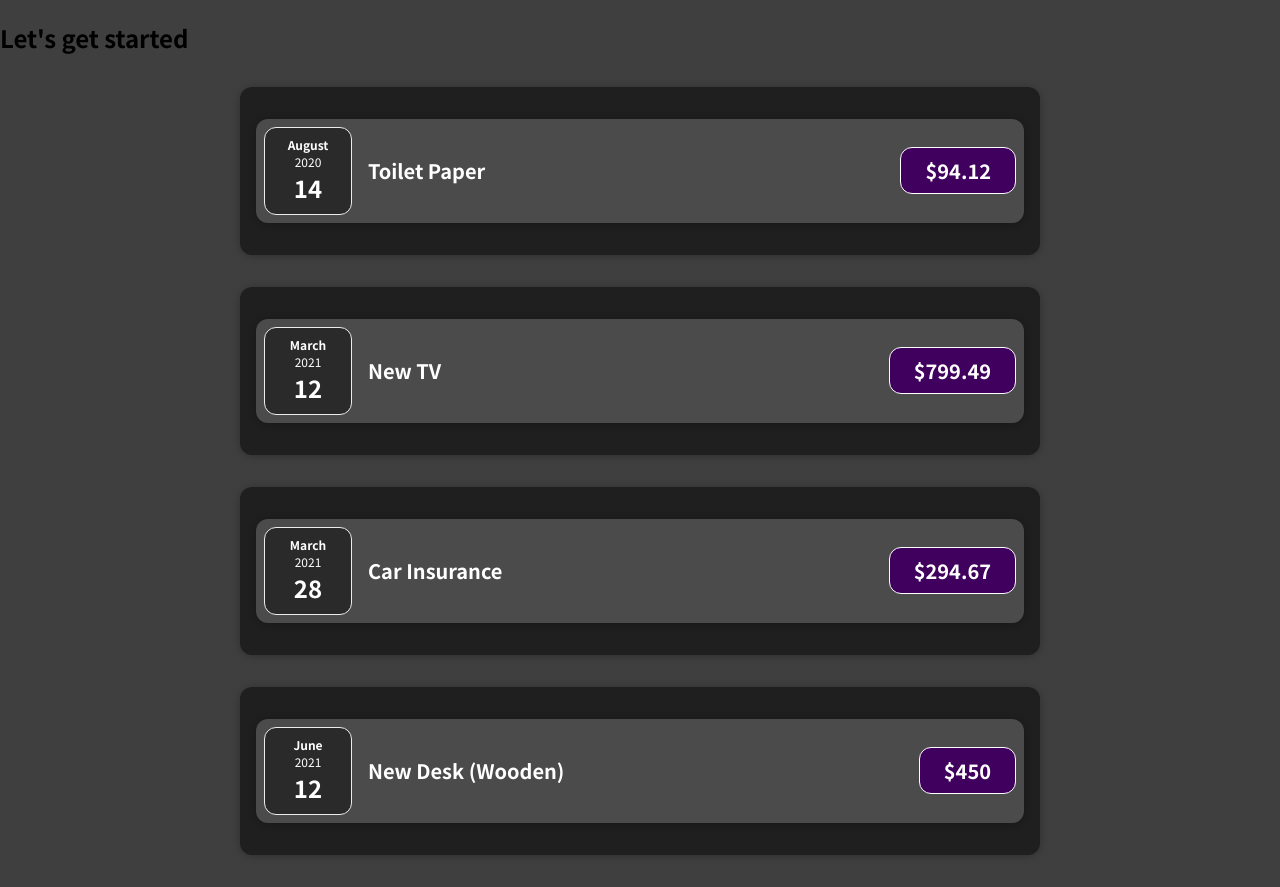
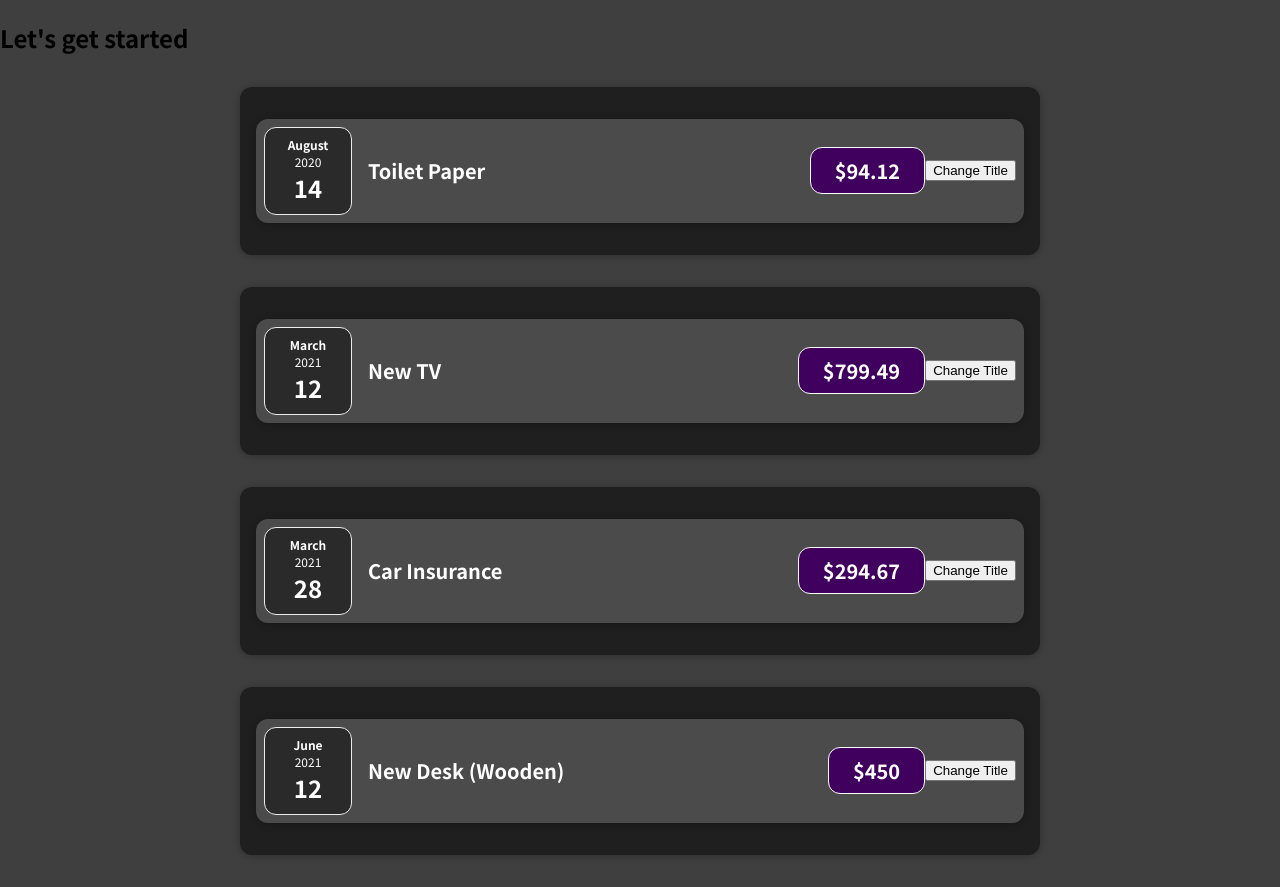
Before and after one commit to sarthak13gupta/expense_app_react, a React (Create React App) app: page / in a window 1280 px wide. Built offline with nearby package versions, Linux system fonts and the light colour scheme.

Commit message:
useState hook

```diff
--- a/src/components/Expenses/ExpenseItem.jsx
+++ b/src/components/Expenses/ExpenseItem.jsx
@@ -1,15 +1,24 @@
+import React , {useState} from "react";
+
 import "./ExpenseItem.css"
 import ExpenseDate from "./ExpenseDate";
 import Card from "../UI/Card"
 const ExpenseItem = (props) => {
+    const [title , setTitle] = useState(props.title)
+
+    const clickHandler = () => {
+        setTitle('Updated!!')
+        console.log(title)
+    }
 
     return (
         <Card className = "expense-item">
             <ExpenseDate date = {props.date}/>
             <div className = "expense-item__description">
-                <h2>{props.title}</h2>
+                <h2>{title}</h2>
                 <div className = "expense-item__price">${props.amount}</div>
             </div>
+            <button onClick={clickHandler}>Change Title</button>
         </Card>
 
     )
```
Also changed, not shown: 1 other file (tests, documents, lock files or other folders).
